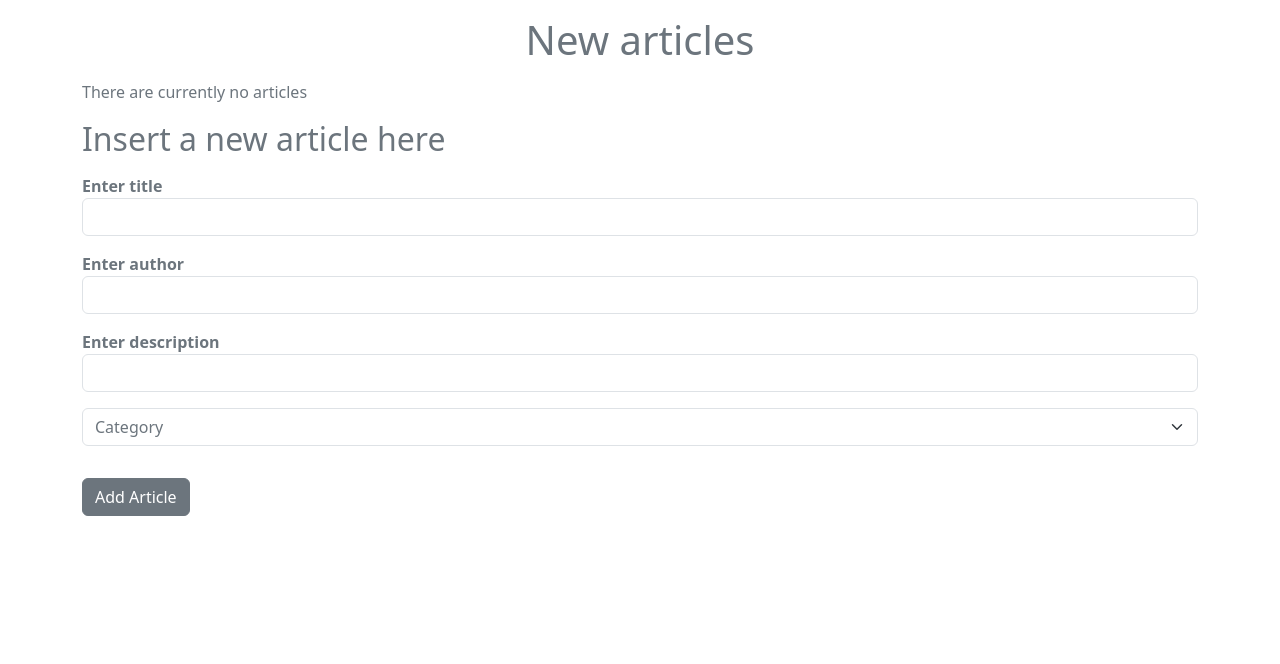
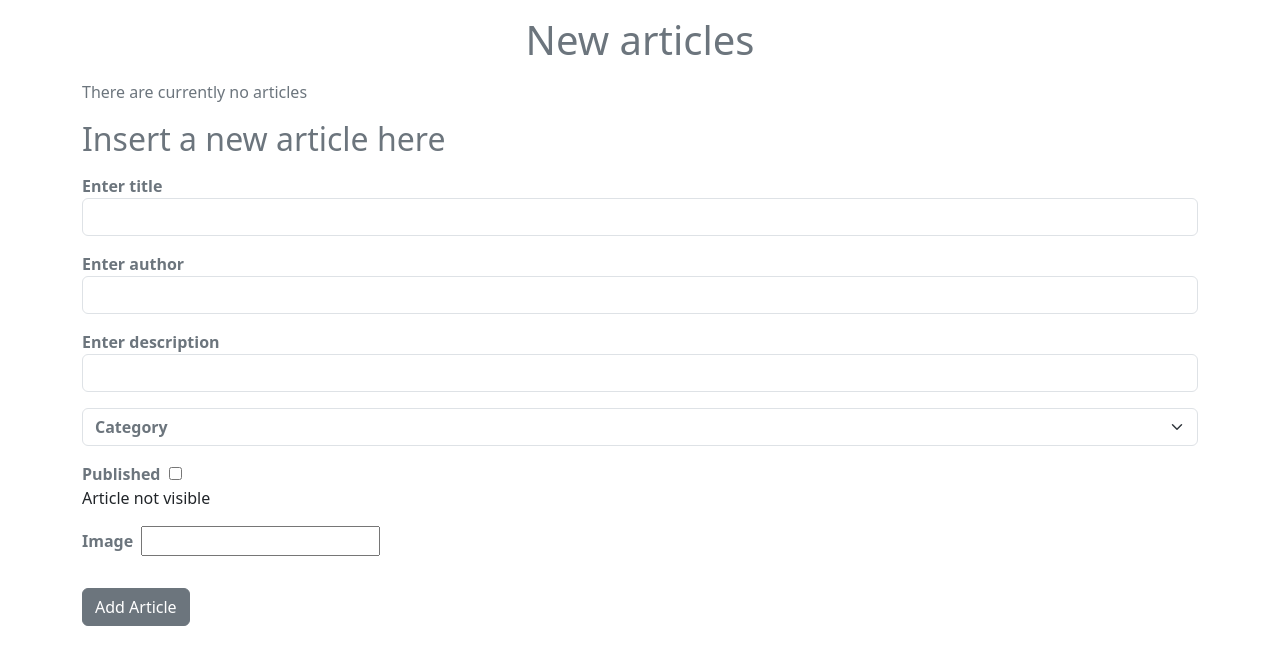
Before and after one commit to veronicamagnanimi/react-form-multifield, a React (Vite) app: page / in a window 1280 px wide. Shown: the top 664 px of the page. Built offline with nearby package versions, Linux system fonts and the light colour scheme.

Commit message:
feat: published with use effect & image input

```diff
--- a/src/App.jsx
+++ b/src/App.jsx
@@ -1,4 +1,4 @@
-import {useState} from "react";
+import {useEffect, useState} from "react";
 
 const initalForm = {
   title: "",
@@ -13,6 +13,18 @@ function App() {
 
   const [activeArticles, setActiveArticles] = useState([]);
   const [formData, setFormData] = useState(initalForm);
+
+  const [publishedMessage, setPublishedMessage] = useState("");
+
+  //USE EFFECT
+  useEffect(() => {
+    if (formData.published) {
+      setPublishedMessage("Article visible")
+     } else {
+       setPublishedMessage("Article not visible")
+     }
+
+  }, [formData.published])
 
 
   //FUNZIONE EVENTO BOTTONE
@@ -79,6 +91,8 @@ const handleInputChange = (event) => {
         )}
 
        {/* FORM */}
+
+       {/*Title*/}
         <h2 className="text-secondary mb-3">Insert a new article here</h2>
         <form action="" onSubmit={handleArticlesForm}>
           <div className="mb-3">
@@ -87,6 +101,7 @@ const handleInputChange = (event) => {
             name="title" value={formData.name} onChange={handleInputChange} />
           </div>
 
+         {/*Author*/}
           <div className="mb-3">
             <label htmlFor="author" className="text-secondary"><strong>Enter author</strong></label>
             <input type="text" id="author" className="form-control"
@@ -94,6 +109,7 @@ const handleInputChange = (event) => {
               onChange={handleInputChange}/>
           </div>
 
+         {/*Description*/}
           <div className="mb-3">
             <label htmlFor="description" className="text-secondary"><strong>Enter description</strong></label>
             <input type="text" id="description" className="form-control"
@@ -101,8 +117,9 @@ const handleInputChange = (event) => {
               onChange={handleInputChange}/>
           </div>
 
+          {/*Category*/}
           <div className="mb-3">
-          <select className="form-select text-secondary " aria-label="Default select example" name="category"
+          <select className="form-select text-secondary fw-bold" aria-label="Default select example" name="category"
            value={formData.category} onChange={handleInputChange}>
            <option selected>Category</option>
           <option value="Category 1">One</option>
@@ -111,12 +128,23 @@ const handleInputChange = (event) => {
          </select>
           </div>
 
+         {/*Published*/}
+          <div className="mb-3">
+              <label htmlFor="published" className="text-secondary fw-bold me-2">Published</label>
+              <input id="published" type="checkbox" name="published" checked={formData.published}
+              onChange={handleInputChange}
+              />
+              <div>{publishedMessage}</div>
+            </div>
 
-
-
-
-
-          <button type="submit" className="btn btn-secondary mt-3">Add Article</button>
+            {/*Image*/}
+            <div className="mb-3">
+              <label htmlFor="image" className="text-secondary fw-bold me-2">Image</label>
+              <input id="image" type="text" name="image" value={formData.image}
+              onChange={handleInputChange}
+              />
+            </div>
+           <button type="submit" className="btn btn-secondary mt-3">Add Article</button>
         </form>
       </div>
     </>
```
